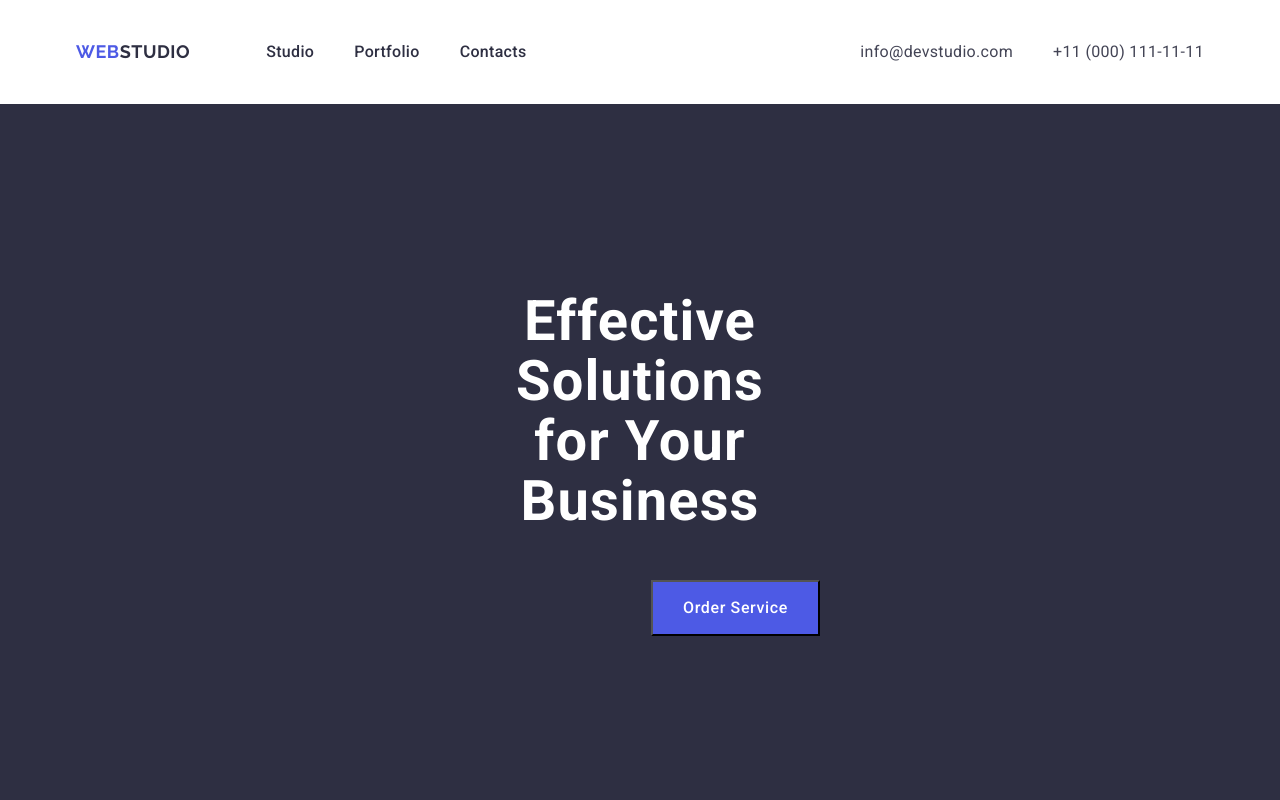
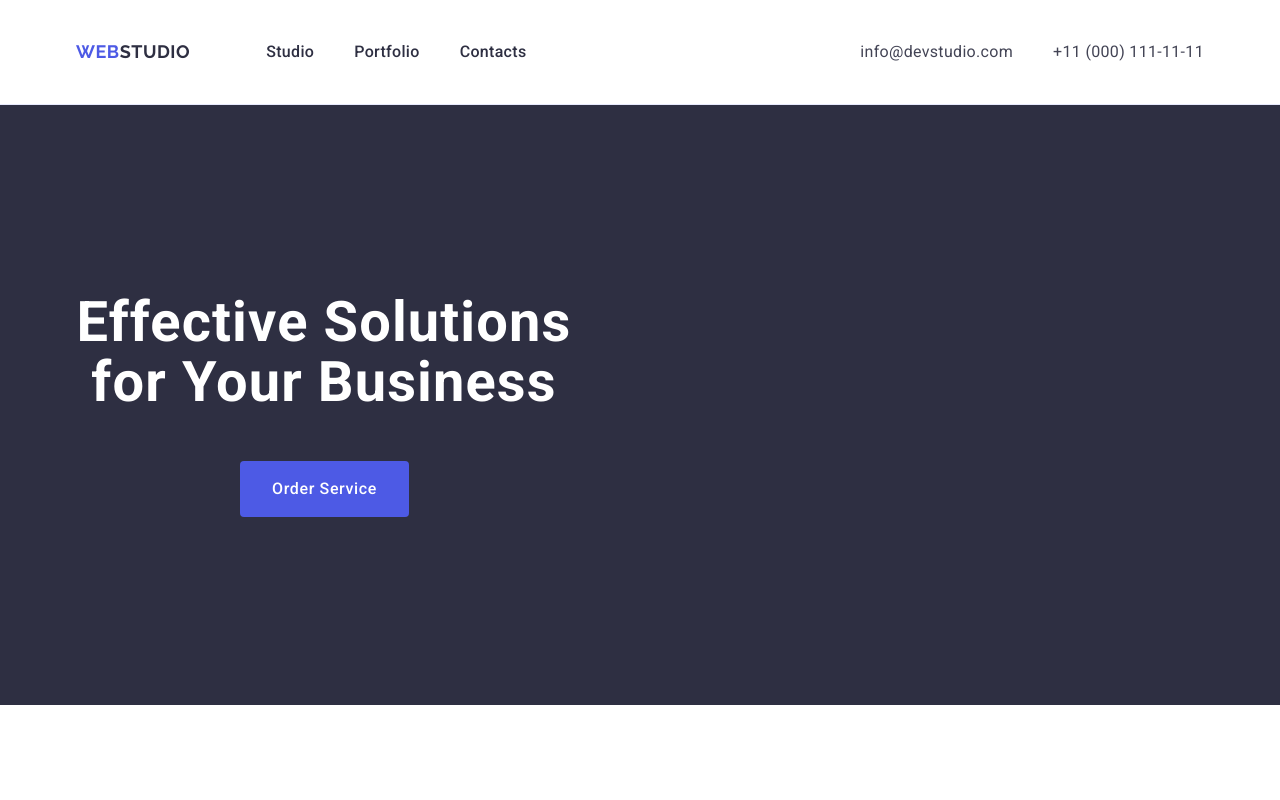
Before and after one commit to Kostiantyn-Pomohaiev/goit-markup-hw-03, a plain HTML site: page index.html in a window 1280 px wide. Shown: the top 800 px of the page. Drawn offline with nearby package versions, Linux system fonts and the light colour scheme.

Commit message:
add markup

```diff
--- a/css/styles.css
+++ b/css/styles.css
@@ -15,6 +15,10 @@ ol {
 h1,h2,h3,h4,h5,h6 {
     margin-top: 0;
     margin-bottom: 0;
+}
+
+.img {
+    display: block;
 }
 
 a {
@@ -43,6 +47,7 @@ a {
 }
 
 .header {
+    border-bottom: 1px solid #e7e9fc;
 }
 
 .header-container{
@@ -155,10 +160,9 @@ a {
 
 .hero {
     background-color: #2e2f42;;
-    padding-top: 188px;
-    padding-bottom: 188px;
     padding-left: 472px;
     padding-right: 472px;
+    padding: 188px 0;
 }
 
 .hero-container {
@@ -174,6 +178,7 @@ a {
     text-align: center;
     color: #fff;
     margin-bottom: 48px;
+    max-width: 496px;
 }
 
 .btn {
@@ -189,6 +194,9 @@ a {
     min-width: 169px;
     height: 56px;
     padding: 16px, 32px;
+    display: block;
+    border: none;
+    border-radius: 4px;
 }
 
 .btn:hover {
```
